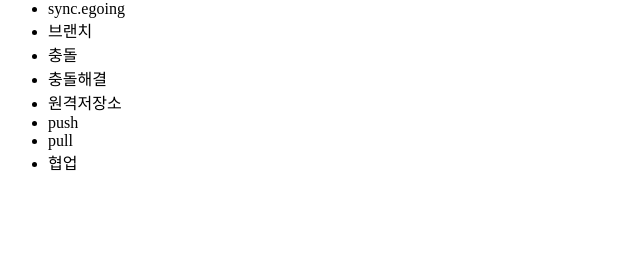
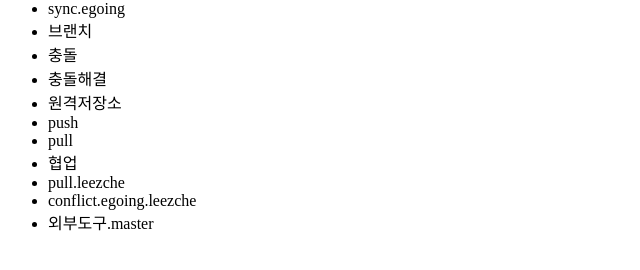
Before and after one commit to YeSeuL0904/git_test, a plain HTML site: page index.html in a window 1280 px wide. Shown: the part 66-336 px from the top of the page, without its empty margins (0-640 px from the left). Drawn offline with Linux system fonts and the light colour scheme.

Commit message:
ul_li_pull.leezche_conflict.egoing.leezche_외부도구.master 추가

```diff
--- a/index.html
+++ b/index.html
@@ -16,5 +16,8 @@
 <li>push</li>
 <li>pull</li>
 <li>협업</li>
+<li>pull.leezche</li>
+<li>conflict.egoing.leezche</li>
+<li>외부도구.master</li>
 </body>
 </html>
```
